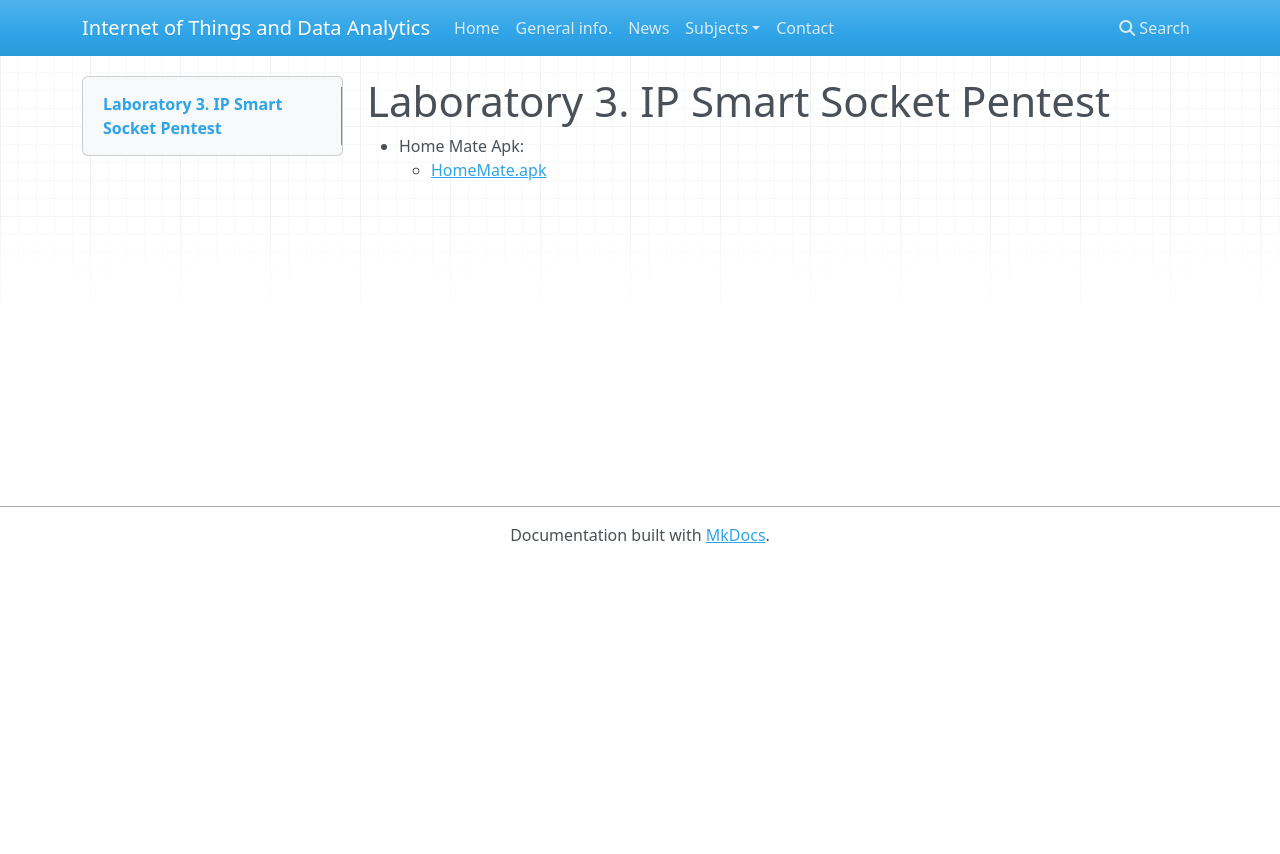
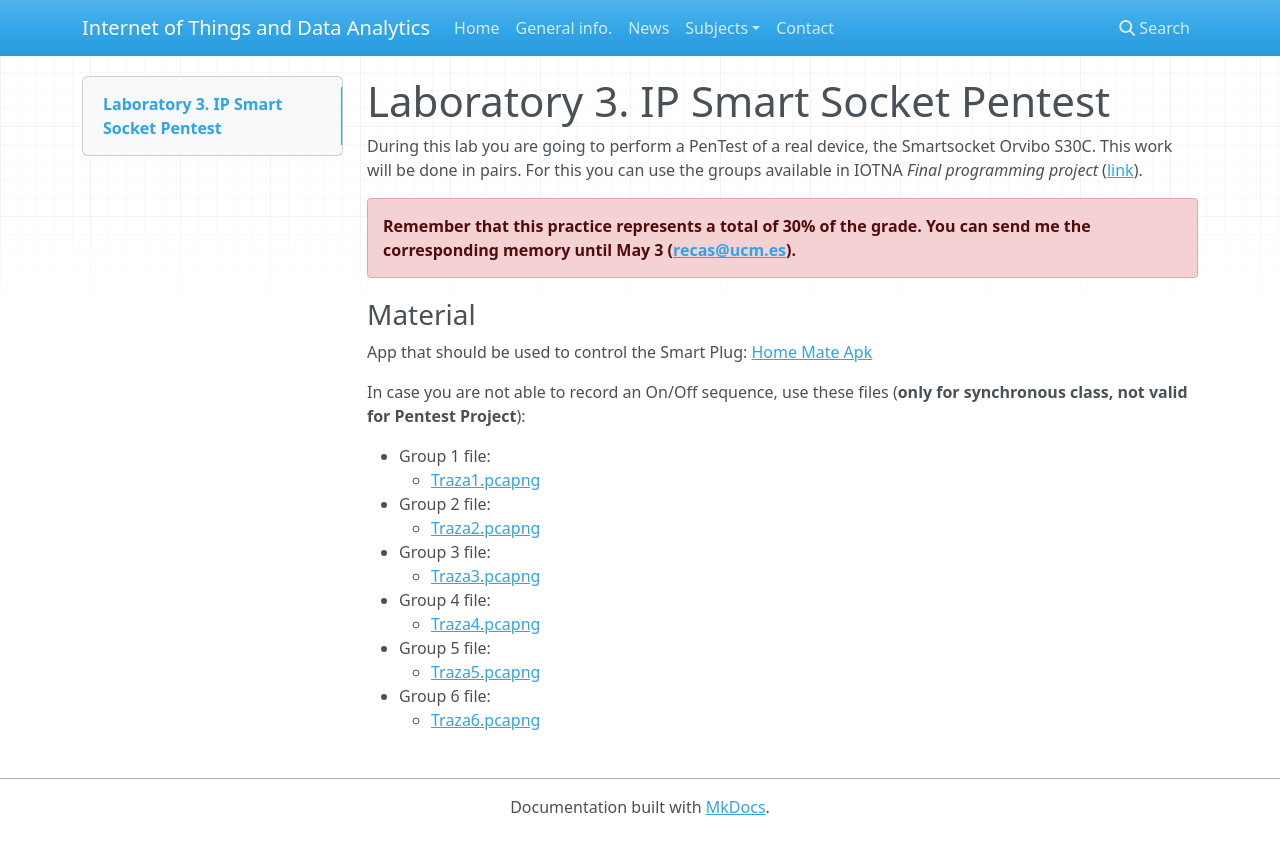
Before and after one commit to iot-da/iot-da.github.io, an MkDocs documentation site: the page built from docs/Subjects/SEC/P3/index.md, in a window 1280 px wide. Shown: the top 854 px of the page. Built offline with MkDocs 1.6.1, drawn with Linux system fonts in a browser that asks for light colours; nearby versions of some CDN libraries.

Commit message:
SEC P3.1

```diff
--- a/docs/Subjects/SEC/P3/index.md
+++ b/docs/Subjects/SEC/P3/index.md
@@ -1,4 +1,24 @@
 # Laboratory 3. IP Smart Socket Pentest
 
-   * Home Mate Apk:
-     *  [HomeMate.apk](HomeMate.apk)
+During this lab you are going to perform a PenTest of a real device, the Smartsocket Orvibo S30C. This work will be done in pairs. For this you can use the groups available in IOTNA *Final programming project* ([link](https://iot-da.github.io/Subjects/IOTNA/P7/)).
+
+!!! danger "Remember that this practice represents a total of 30% of the grade. You can send me the corresponding memory until May 3 ([recas@ucm.es](mailto:recas@ucm.es))."
+
+### Material
+
+App that should be used to control the Smart Plug: [Home Mate Apk](HomeMate.apk)
+
+In case you are not able to record an On/Off sequence, use these files (**only for synchronous class, not valid for Pentest Project**):
+
+* Group 1 file:
+    * [Traza1.pcapng](Traza1.pcapng)
+* Group 2 file:
+    * [Traza2.pcapng](Traza2.pcapng)
+* Group 3 file:
+    * [Traza3.pcapng](Traza3.pcapng)
+* Group 4 file:
+    * [Traza4.pcapng](Traza4.pcapng)
+* Group 5 file:
+    * [Traza5.pcapng](Traza5.pcapng)
+* Group 6 file:
+    * [Traza6.pcapng](Traza6.pcapng)
```
Also changed, not shown: docs/Subjects/SEC/index.md (+3 -3 lines), 7 other files.
